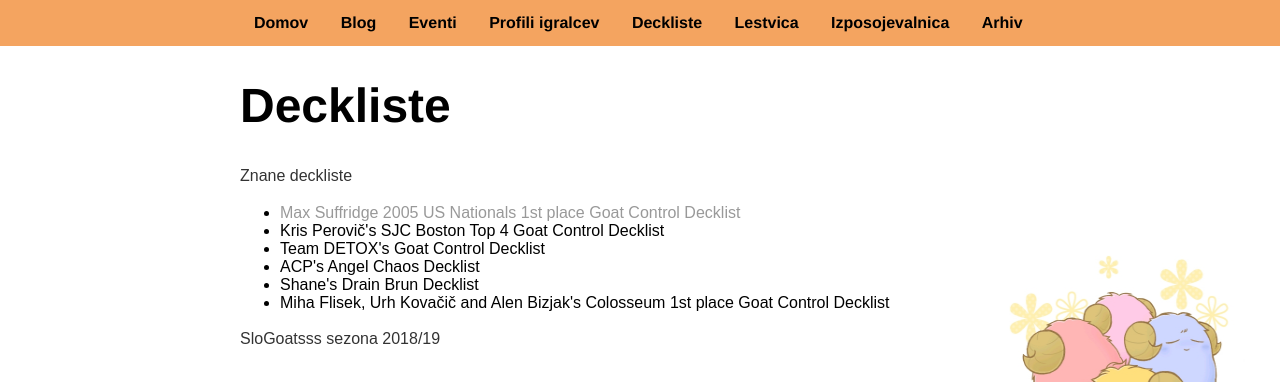
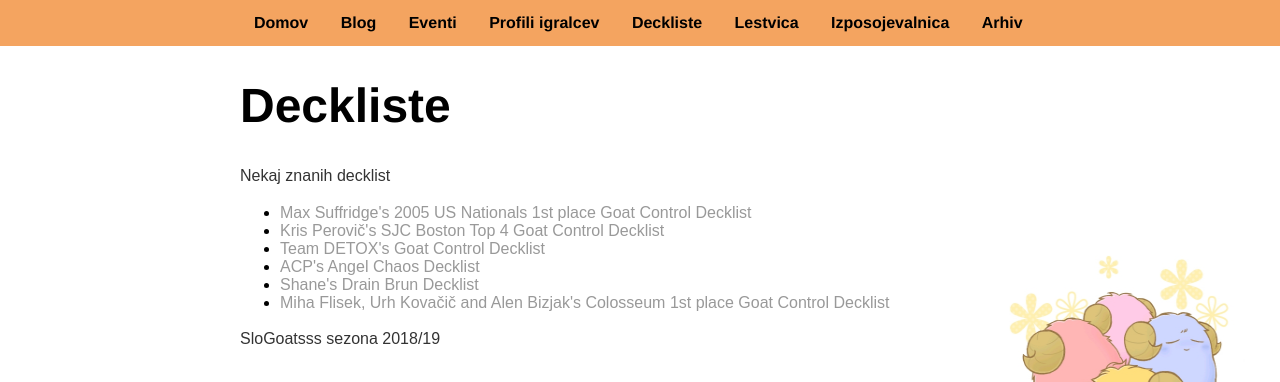
Before and after one commit to slogoatsss/slogoatsss.github.io, a Jekyll site: the page built from deckliste/index.html, in a window 1280 px wide, cut to the strip 0-382 px from the top of the page. Built offline with Jekyll 4.4.1, drawn with Linux system fonts in a browser that asks for light colours; nearby versions of some CDN libraries; library files that are not in the unit come from our copies.

Commit message:
Update index.html

```diff
--- a/deckliste/index.html
+++ b/deckliste/index.html
@@ -4,14 +4,14 @@ title: Deckliste
 ---
 <div class="blurb">
 	<h1>Deckliste</h1>
-	<p>Znane deckliste
+	<p>Nekaj znanih decklist
 		<ul>
-  			<li><a href="http://yugioh.tcgplayer.com/db/deck.asp?deck_id=11019">Max Suffridge 2005 US Nationals 1st place Goat Control Decklist</a></li>
-			<li><a href="http://yugioh.tcgplayer.com/db/deck.asp?deck_id=13228"></a>Kris Perovič's SJC Boston Top 4 Goat Control Decklist</li>
-			<li><a href="http://duelistgroundz.com/uploads/monthly_2018_01/v7QK3S1.png.43984af2ce2d1414134533c667cd5c93.png"></a>Team DETOX's Goat Control Decklist</li>
-			<li><a href="https://i.ytimg.com/vi/sl6gYPX3eDM/maxresdefault.jpg"></a>ACP's Angel Chaos Decklist</li>
-			<li><a href="https://formatlibrary.weebly.com/uploads/2/7/1/1/27113167/105951470_orig.png"></a>Shane's Drain Brun Decklist</li>
-			<li><a href="https://imgur.com/FoRRxVV"></a>Miha Flisek, Urh Kovačič and Alen Bizjak's Colosseum 1st place Goat Control Decklist</li>
+  			<li><a href="http://yugioh.tcgplayer.com/db/deck.asp?deck_id=11019">Max Suffridge's 2005 US Nationals 1st place Goat Control Decklist</a></li>
+			<li><a href="http://yugioh.tcgplayer.com/db/deck.asp?deck_id=13228">Kris Perovič's SJC Boston Top 4 Goat Control Decklist</a></li>
+			<li><a href="http://duelistgroundz.com/uploads/monthly_2018_01/v7QK3S1.png.43984af2ce2d1414134533c667cd5c93.png">Team DETOX's Goat Control Decklist</a></li>
+			<li><a href="https://i.ytimg.com/vi/sl6gYPX3eDM/maxresdefault.jpg">ACP's Angel Chaos Decklist</a></li>
+			<li><a href="https://formatlibrary.weebly.com/uploads/2/7/1/1/27113167/105951470_orig.png">Shane's Drain Brun Decklist</a></li>
+			<li><a href="https://imgur.com/FoRRxVV">Miha Flisek, Urh Kovačič and Alen Bizjak's Colosseum 1st place Goat Control Decklist</a></li>
 
 		</ul>
 	</p>
```
